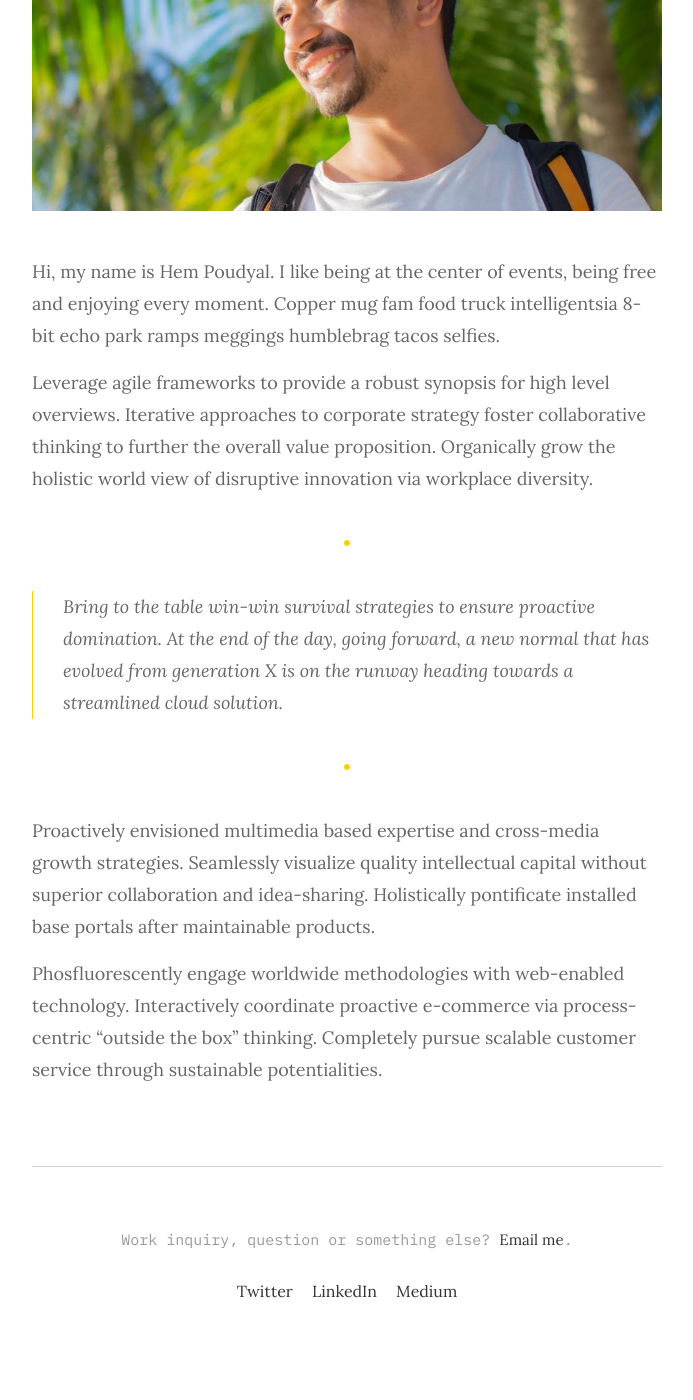
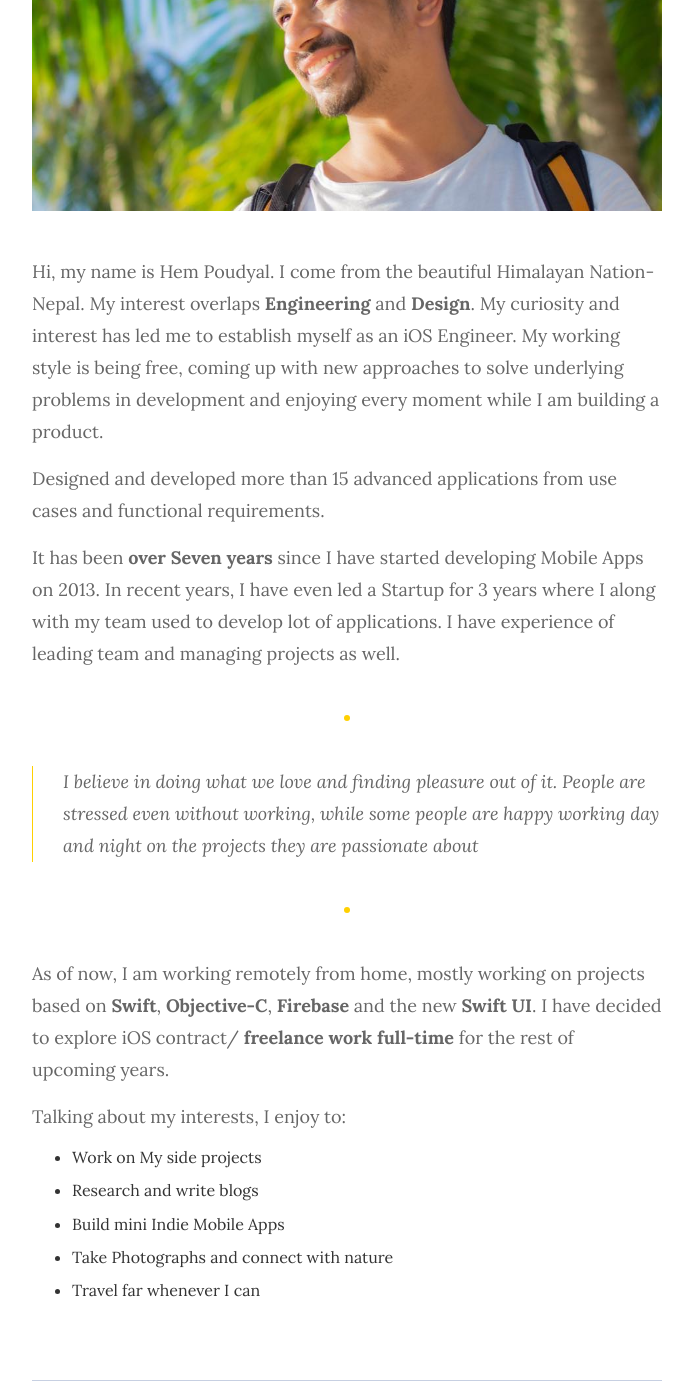
Before and after one commit to hempoudyal/hempoudyal.github.io, a Jekyll site: the page built from _pages/about.md, in a window 1280 px wide and 1400 px high, scrolled down 442 px. Shown: the whole window, without its empty margins (293-986 px from the left). Built offline with Jekyll 4.4.1, drawn with Linux system fonts in a browser that asks for light colours; before the commit the page ends 1802 px from its top, so only the background shows below that.

Commit message:
About info Update

```diff
--- a/_config.yml
+++ b/_config.yml
@@ -1,6 +1,6 @@
 title: Hem Poudyal
 logo:  # you can add own logo.
-description: Passionate in iOS Apps development with pixel perfect design.
+description: iOS Engineer
 baseurl: "" # the subpath of your site, e.g. /blog
 url: "" # the base hostname & protocol for your site, e.g. http://example.com
 
@@ -10,18 +10,20 @@ author:
   name: Hem Poudyal
   image: '/assets/img/imgProfile.jpg'
   job: iOS Engineer
-  bio: Passionate in iOS Apps development with pixel perfect design.
+  bio: Passionate in problem solving, Believes in creation, Hungry to learn and improve Codes + Designs
   email: hem.iosdev@gmail.com
 
 
 # Contact links
 contact:
+  - name: Github
+    link: https://github.com/hempoudyal
   - name: Twitter
-    link: https://twitter.com/
+    link: https://twitter.com/hempoudyal
   - name: LinkedIn
-    link: https://facebook.com/
+    link: https://www.linkedin.com/in/hem-poudyal-3b935339/
   - name: Medium
-    link: https://instagram.com/
+    link: https://medium.com/@poudyalhem
 
 
 # Comment Section (Disqus)
--- a/_pages/about.md
+++ b/_pages/about.md
@@ -5,16 +5,25 @@ permalink: /about/
 image: './assets/img/imgProfile.jpg'
 ---
 
-Hi, my name is Hem Poudyal. I like being at the center of events, being free and enjoying every moment. Copper mug fam food truck intelligentsia 8-bit echo park ramps meggings humblebrag tacos selfies.
+Hi, my name is Hem Poudyal. I come from the beautiful Himalayan Nation- Nepal. My interest overlaps **Engineering** and **Design**. My curiosity and interest has led me to establish myself as an iOS Engineer. My working style is being free, coming up with new approaches to solve underlying problems in development and enjoying every moment while I am building a product.
 
-Leverage agile frameworks to provide a robust synopsis for high level overviews. Iterative approaches to corporate strategy foster collaborative thinking to further the overall value proposition. Organically grow the holistic world view of disruptive innovation via workplace diversity.
+Designed and developed more than 15 advanced applications from use cases and functional requirements.
+
+It has been **over Seven years** since I have started developing Mobile Apps on 2013. In recent years, I have even led a Startup for 3 years where I along with my team used to develop lot of applications. I have experience of leading team and managing projects as well.
 
 ***
 
-> Bring to the table win-win survival strategies to ensure proactive domination. At the end of the day, going forward, a new normal that has evolved from generation X is on the runway heading towards a streamlined cloud solution.
+> I believe in doing what we love and finding pleasure out of it. People are stressed even without working, while some people are happy working day and night on the projects they are passionate about
 
 ***
 
-Proactively envisioned multimedia based expertise and cross-media growth strategies. Seamlessly visualize quality intellectual capital without superior collaboration and idea-sharing. Holistically pontificate installed base portals after maintainable products.
+As of now, I am working remotely from home, mostly working on projects based on **Swift**, **Objective-C**, **Firebase** and the new **Swift UI**. I have decided to explore iOS contract/ **freelance work full-time** for the rest of upcoming years.
 
-Phosfluorescently engage worldwide methodologies with web-enabled technology. Interactively coordinate proactive e-commerce via process-centric "outside the box" thinking. Completely pursue scalable customer service through sustainable potentialities.
+
+Talking about my interests, I enjoy to:
+
+* Work on My side projects
+* Research and write blogs
+* Build mini Indie Mobile Apps
+* Take Photographs and connect with nature
+* Travel far whenever I can
```
Also changed, not shown: _posts/2019-07-23-queue-implementation-swift.md (+1 -1 lines), _posts/2020-05-12-implementing-tree-traversal-swift.md (+1 -1 lines), _posts/2020-05-9-implementing-tree-swift.md (+1 -1 lines), _posts/2020-06-02-graph-implementation-swift.md (+1 -1 lines), favicon.ico.
